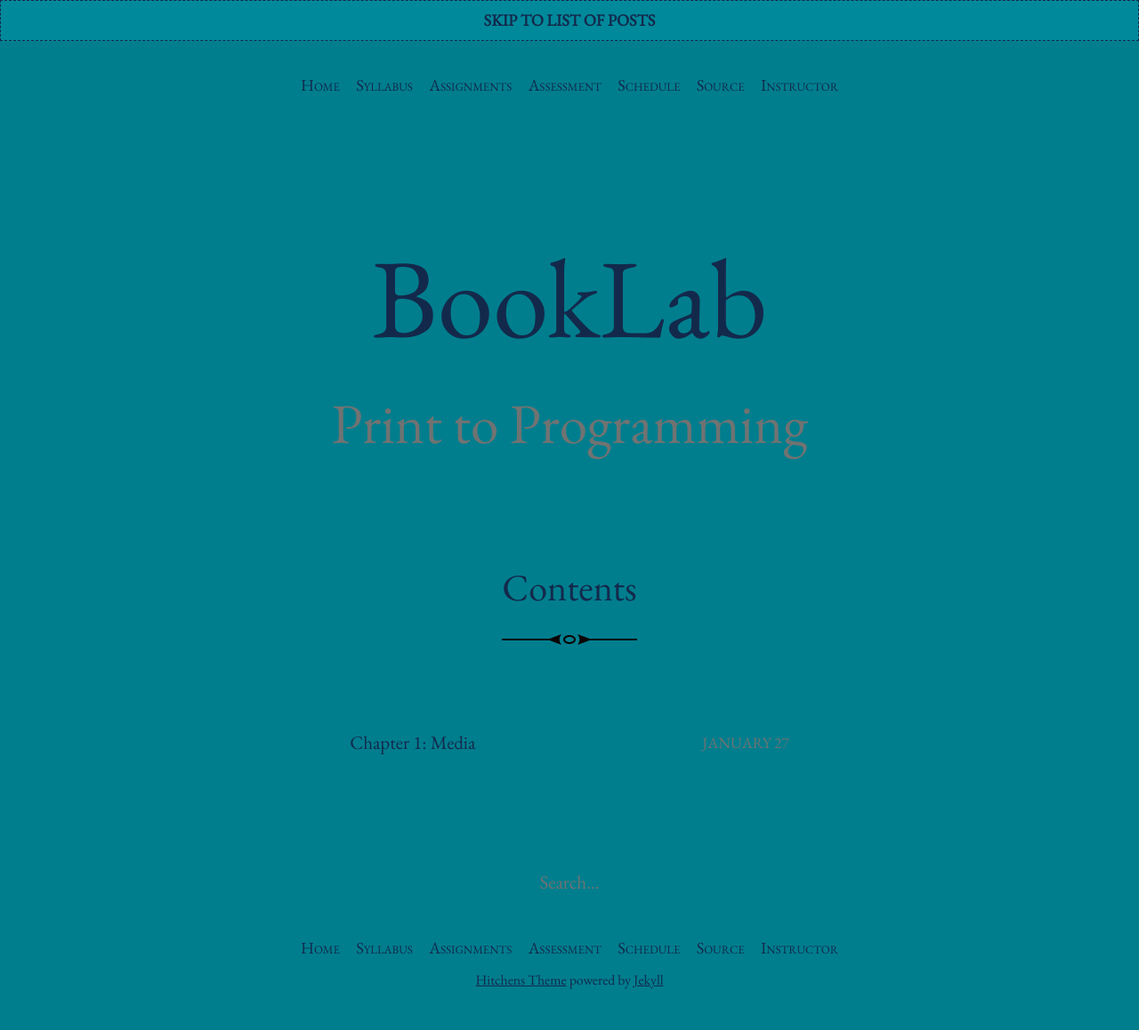
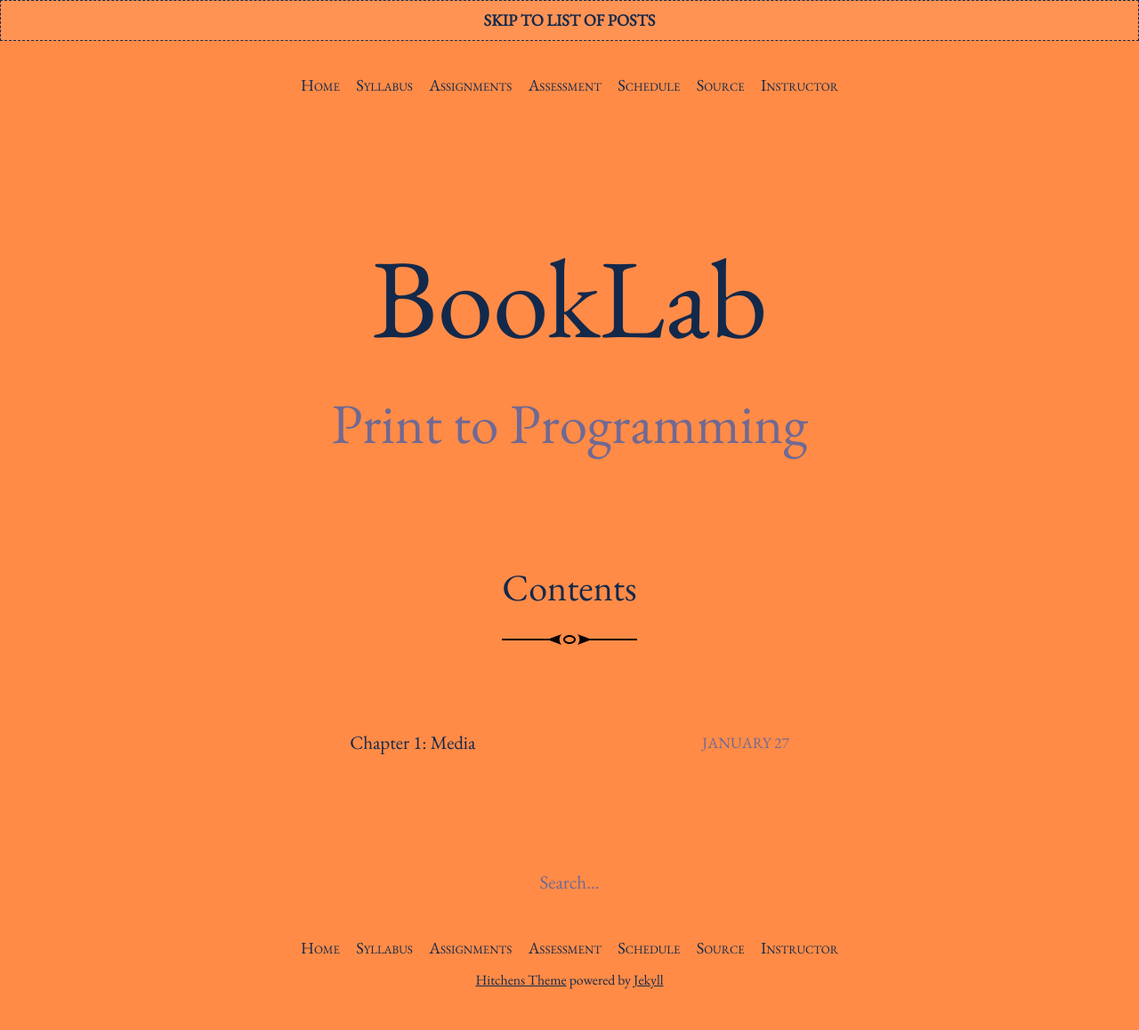
Before and after one commit to rccordell/s25bl, a Jekyll site: the page built from index.html, in a window 1280 px wide. Shown: the whole page at 89% size. Built offline with Jekyll 4.4.1, drawn with Linux system fonts in a browser that asks for light colours; the list of posts is cut into pages by our own code.

Commit message:
Update _variables.scss

```diff
--- a/_sass/_variables.scss
+++ b/_sass/_variables.scss
@@ -1,7 +1,7 @@
-$brand-color:         #007E8E;
+$brand-color:         #FF8B47;
 $highlight:           lighten($brand-color, 35%);
 $text-color:          #13294B;
-$muted-text-color:    #707372;
+$muted-text-color:    #706993;
 $font-family:         "EB Garamond", Garamond, "Times New Roman", serif;
 
 $on-bigphone:         375px;
```
